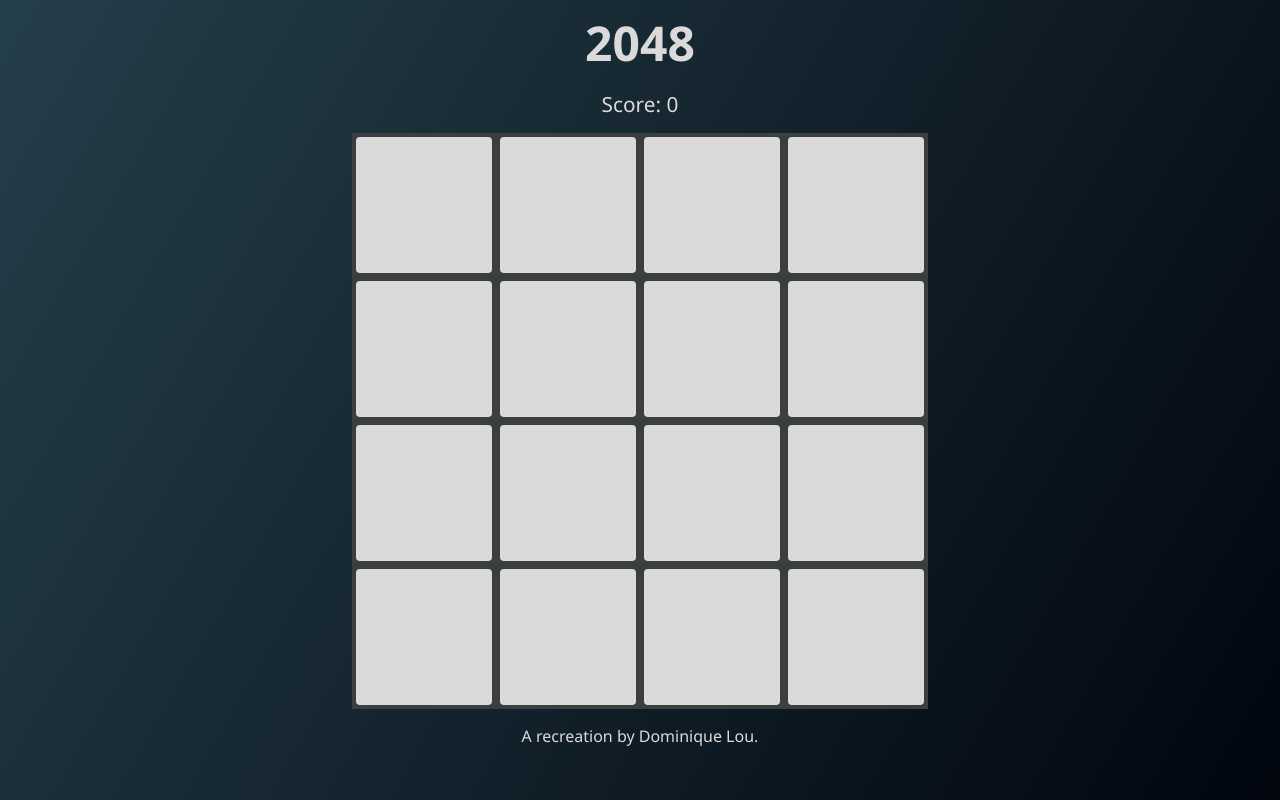
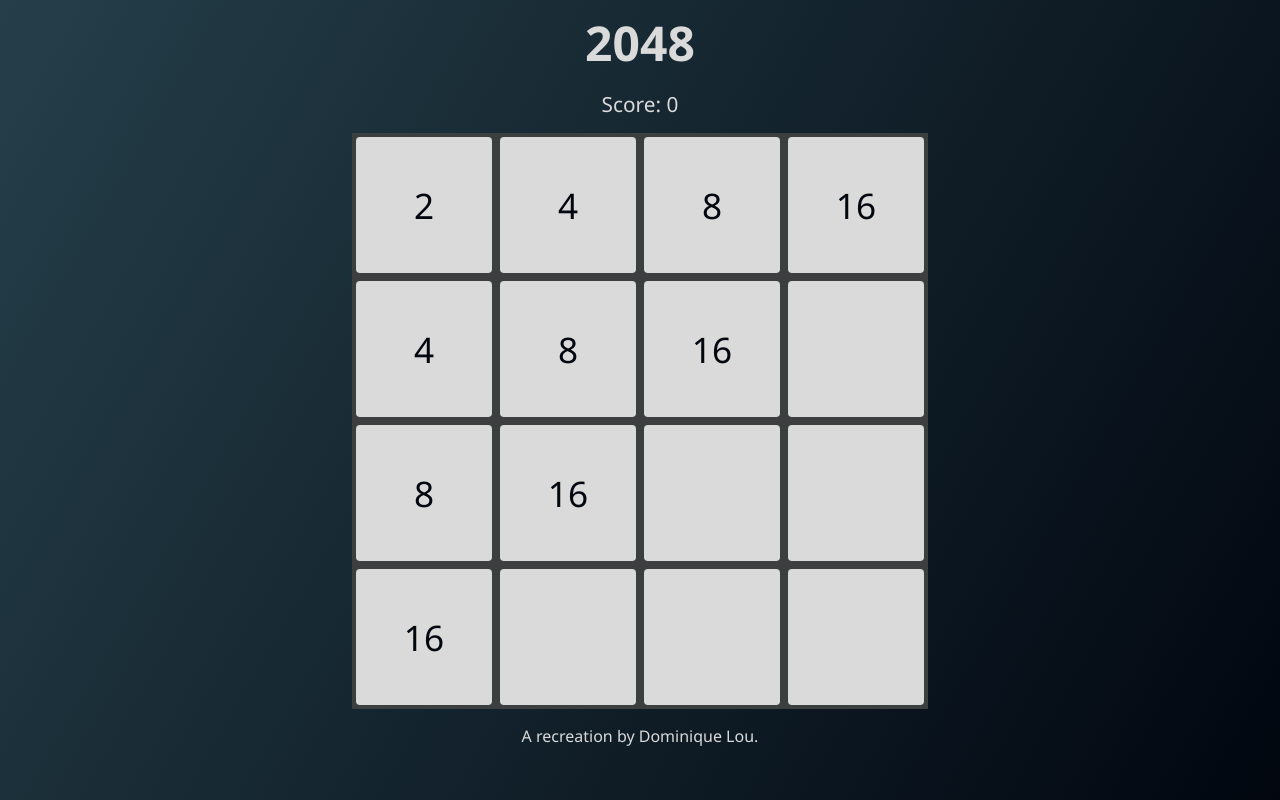
Before and after one commit to dom-lou/2048, a plain HTML site: page index.html in a window 1280 px wide. Drawn offline with Linux system fonts and the light colour scheme.

Commit message:
Added numbers for testing

```diff
--- a/index.html
+++ b/index.html
@@ -15,22 +15,22 @@
         </p>
     </div>
     <div id="gameboard">
+        <div><p>2</p></div>
+        <div><p>4</p></div>
+        <div><p>8</p></div>
+        <div><p>16</p></div>
+
+        <div><p>4</p></div>
+        <div><p>8</p></div>
+        <div><p>16</p></div>
         <div><p></p></div>
-        <div><p></p></div>
+
+        <div><p>8</p></div>
+        <div><p>16</p></div>
         <div><p></p></div>
         <div><p></p></div>
 
-        <div><p></p></div>
-        <div><p></p></div>
-        <div><p></p></div>
-        <div><p></p></div>
-
-        <div><p></p></div>
-        <div><p></p></div>
-        <div><p></p></div>
-        <div><p></p></div>
-
-        <div><p></p></div>
+        <div><p>16</p></div>
         <div><p></p></div>
         <div><p></p></div>
         <div><p></p></div>
```
